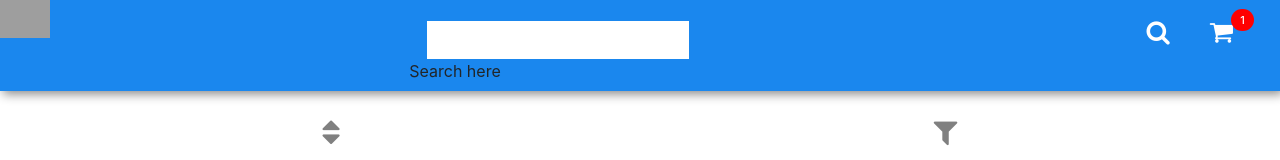
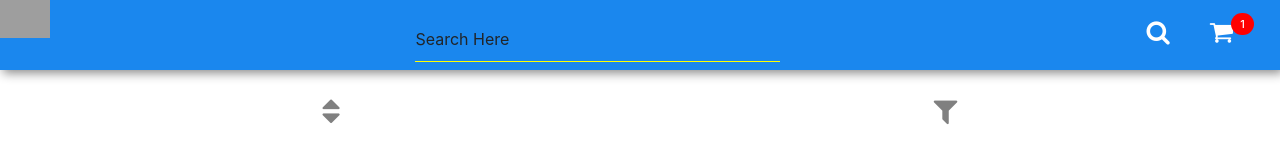
Before and after one commit to pranavjeet123/ProductListing, a plain HTML site: page index.html in a window 1280 px wide. Shown: the top 160 px of the page. Drawn offline with nearby package versions, Linux system fonts and the light colour scheme; grey boxes are pictures that could not be loaded.

Commit message:
Added animated text input and sort functionality

```diff
--- a/css/main.css
+++ b/css/main.css
@@ -55,9 +55,10 @@ justify-content: space-between;
 }
 
 .app-header input[type='text'] {
-	padding: 7px;
-	border: #777;
-margin:6% 0 0 5%;
+padding:7px;
+margin-top:3%;
+background: var(--primary-color);
+
 
 }
 .search-container{
@@ -68,6 +69,73 @@ margin:6% 0 0 5%;
     color:white;
     font-size:25px;
     margin:20px;
+
+}
+
+/* Adding material text input animation
+*/
+
+
+
+.form {
+    width:30%;
+    position:relative;
+    height:70px;
+   overflow:hidden;
+
+
+}
+
+.form input{
+    width:100%;
+    height:100%;
+    color:#fff;
+    padding-top:20px;
+    border:none;
+    outline:none;
+}
+
+
+.form label{
+    position: absolute;
+    bottom:0px;
+    left:5%;
+    width:100%;
+    height:50%;
+    pointer-events: none;
+    border-bottom:1px solid yellow;
+}
+
+
+.form label::after{
+    content:"";
+    position:absolute;
+    left:-23px;
+    bottom:-1px;
+    height:100%;
+    width:100%;
+    border-bottom:3px solid yellow;
+ transform:translateX(-100%);
+ transition: transform 0.3s ease;
+}
+
+.content-name{
+    position:absolute;
+    left:0px;
+    transition:all 0.3s ease;
+
+}
+
+.form input:focus + .label-name .content-name,
+.form input:valid + .label-name .content-name{
+    transform: translateY(-120%);
+font-size:12px;
+color:yellow;
+}
+
+.form input:focus + .label-name::after,
+.form input:valid+ .label-name::after{
+    transform: translateX(0%);
 
 }
 
--- a/index.html
+++ b/index.html
@@ -42,8 +42,12 @@
             <div class="img-container">
               <img class="logo" src="https://www.freepngimg.com/thumb/star/8-yellow-star-png-image-thumb.png" alt="" />
             </div>
-            <div class="search-input"><input type="text" name="search" id="search-input">
-            <label for ="search" class="search-label"><span class="search-span">Search here</span></label></div>
+            <div class="form">
+              <input type="text" name="name" autocomplete="off" required />
+              <label for="name" class=" label-name">
+                  <span class="content-name">Search Here</span>
+              </label>
+          </div>
             <div class="search-container">
               <i class="fa fa-search" onClick="searchHandler()"></i>
               <div class="cart-container"> <a href="cart.html"><i class="fa fa-shopping-cart"></i>
@@ -52,7 +56,7 @@
 
           </header>
           <div class="actions">
-            <div class="sort"><i class="fa fa-sort"></i></div>
+            <div class="sort" sort><i class="fa fa-sort"></i></div>
             <div class="filter"><i class="fa fa-filter"></i></div>
           </div>
           <div class="grid container" grid-data></div>
--- a/js/app.js
+++ b/js/app.js
@@ -82,8 +82,9 @@ let itemData= data.items;
 
 let grid =document.querySelector('[grid-data]');
 
+let sortButton = document.querySelector('[sort]');
 
-
+sortButton.addEventListener('click',sortHandler);
 
 function contentGenerator(itemData){
 
@@ -123,6 +124,25 @@ function contentGenerator(itemData){
 
 contentGenerator(itemData);
 
+
+/**
+ * Search Functionality
+ */
 function searchHandler(){
         console.log("Search Handler clicked!!!");
 }
+
+/**
+ * Sort Functionality
+ */
+
+function sortHandler(){
+        while (grid.firstChild) {
+                grid.removeChild(grid.firstChild);
+
+            };
+   let sortedData=   itemData.sort((a,b)=>{
+           return a.price.actual -b.price.actual}
+           );
+   contentGenerator(sortedData);
+}
```
